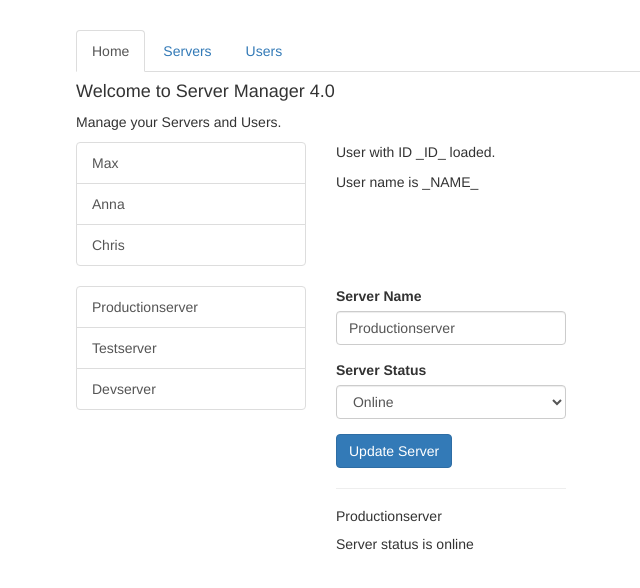
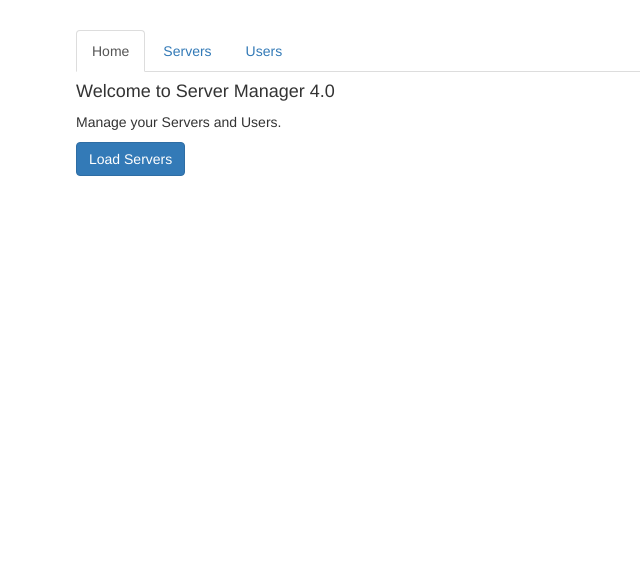
Before and after one commit to DnvSaiteja/Routing-Angular, an Angular app: page / in a window 1280 px wide. Shown: the top 588 px of the page, without its empty margins (189-829 px from the left). Built offline with nearby package versions, Linux system fonts and the light colour scheme.

Commit message:
Adding ROuting Programitacally i.e, using navigate of Router class

```diff
--- a/src/app/app.component.html
+++ b/src/app/app.component.html
@@ -2,25 +2,24 @@
   <div class="row">
     <div class="col-xs-12 col-sm-10 col-md-8 col-sm-offset-1 col-md-offset-2">
       <ul class="nav nav-tabs">
-        <li role="presentation" class="active"><a href="#">Home</a></li>
-        <li role="presentation"><a href="#">Servers</a></li>
-        <li role="presentation"><a href="#">Users</a></li>
+        <li role="presentation"
+         routerLinkActive="active" [routerLinkActiveOptions]="{exact:true}"class="active">
+          <a routerLink="/">Home</a>
+        </li>
+        <li role="presentation"
+         routerLinkActive="active">
+          <a routerLink="/servers">Servers</a>
+        </li>
+        <li role="presentation"
+        routerLinkActive="active">
+          <a [routerLink]="['users']">Users</a>
+        </li>
       </ul>
     </div>
   </div>
   <div class="row">
     <div class="col-xs-12 col-sm-10 col-md-8 col-sm-offset-1 col-md-offset-2">
-      <app-home></app-home>
-    </div>
-  </div>
-  <div class="row">
-    <div class="col-xs-12 col-sm-10 col-md-8 col-sm-offset-1 col-md-offset-2">
-      <app-users></app-users>
-    </div>
-  </div>
-  <div class="row">
-    <div class="col-xs-12 col-sm-10 col-md-8 col-sm-offset-1 col-md-offset-2">
-      <app-servers></app-servers>
+      <router-outlet></router-outlet>
     </div>
   </div>
 </div>
--- a/src/app/app.module.ts
+++ b/src/app/app.module.ts
@@ -1,6 +1,8 @@
 import { BrowserModule } from '@angular/platform-browser';
 import { NgModule } from '@angular/core';
 import { FormsModule } from '@angular/forms';
+import {Routes,RouterModule } from "@angular/router"
+
 
 
 import { AppComponent } from './app.component';
@@ -11,6 +13,11 @@
 import { EditServerComponent } from './servers/edit-server/edit-server.component';
 import { ServerComponent } from './servers/server/server.component';
 import { ServersService } from './servers/servers.service';
+
+const appRoutes:Routes=[
+  {'path':'',component:HomeComponent},
+{'path':'users',component:UsersComponent},
+{'path':'servers',component:ServersComponent}]
 
 @NgModule({
   declarations: [
@@ -25,6 +32,8 @@
   imports: [
     BrowserModule,
     FormsModule,
+    RouterModule.forRoot(appRoutes),
+
   ],
   providers: [ServersService],
   bootstrap: [AppComponent]
--- a/src/app/home/home.component.html
+++ b/src/app/home/home.component.html
@@ -1,2 +1,3 @@
 <h4>Welcome to Server Manager 4.0</h4>
 <p>Manage your Servers and Users.</p>
+<button class="btn btn-primary" (click)='onLoadServers()'>Load Servers</button>
--- a/src/app/home/home.component.ts
+++ b/src/app/home/home.component.ts
@@ -1,4 +1,5 @@
 import { Component, OnInit } from '@angular/core';
+import { Router } from '@angular/router';
 
 @Component({
   selector: 'app-home',
@@ -7,9 +8,13 @@
 })
 export class HomeComponent implements OnInit {
 
-  constructor() { }
+  constructor(private router:Router) { }
 
   ngOnInit() {
   }
 
+  onLoadServers(){
+    this.router.navigate(['/servers'])
+  }
+
 }
--- a/src/app/servers/servers.component.html
+++ b/src/app/servers/servers.component.html
@@ -10,6 +10,7 @@
     </div>
   </div>
   <div class="col-xs-12 col-sm-4">
+    <a routerLink='/servers'>Reload Page</a>
     <app-edit-server></app-edit-server>
     <hr>
     <app-server></app-server>
```
